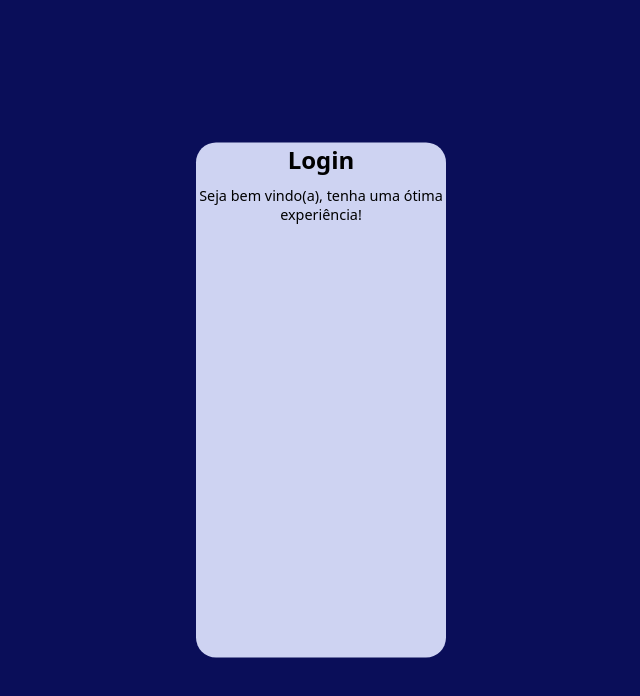
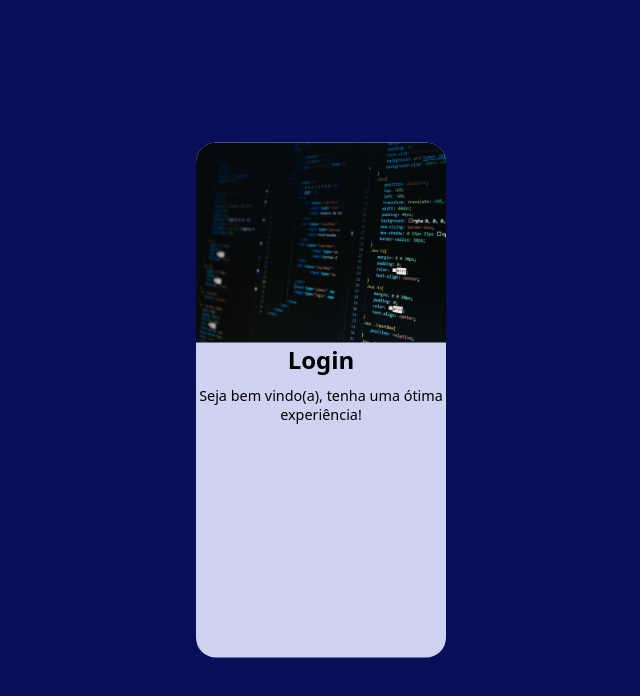
Before and after one commit to leonardomenesesdev/loginleohtml, a plain HTML site: page index.html in a window 1280 px wide. Shown: the whole page, without its empty margins (319-959 px from the left). Drawn offline with Linux system fonts and the light colour scheme.

Commit message:
ajeitando #img

```diff
--- a/style.css
+++ b/style.css
@@ -35,6 +35,13 @@ section#login{
     border-radius: 20px;
     box-shadow: 0px 0px 15px solid var(--cor01);
 }
+section#login>div#img{
+    background: url(imagens/pexels-neo-853421-2653362.jpg) no-repeat;
+    background-size: cover;
+    height: 200px;
+    background-position: right bottom;
+    display: block;
+}
 
 div#formulario>h1{
     text-align: center;
@@ -44,6 +51,3 @@ div#formulario>p{
     text-align: center;
     font-size: 0.9em;
 }
-div#img{
-    background:url(imagens/pexels-neo-853421-2653362\ \(1\).jpg);
-}
```
Also changed, not shown: imagens/pexels-neo-853421-2653362.jpg (renamed from imagens/pexels-neo-853421-2653362 (1).jpg).
